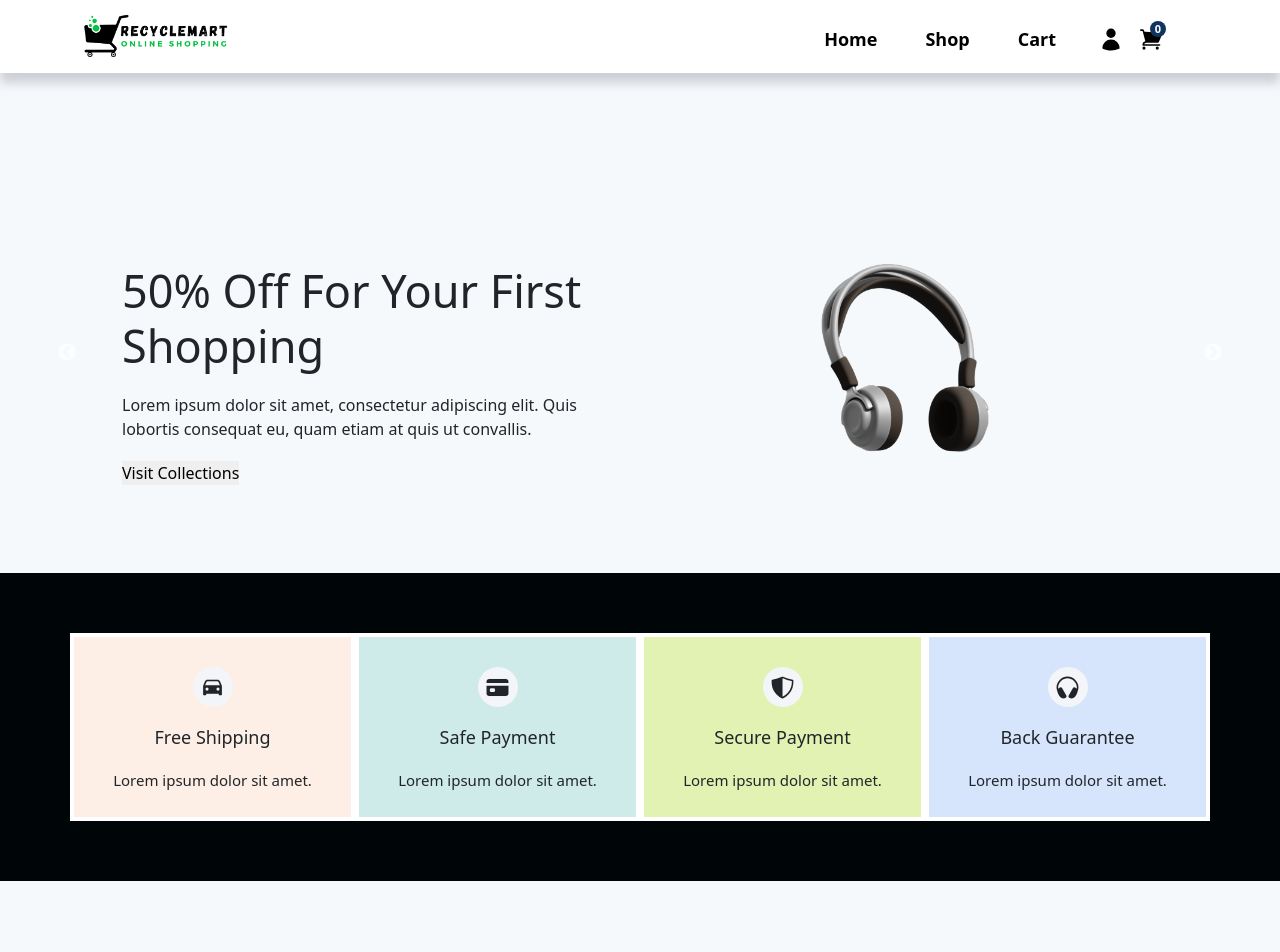
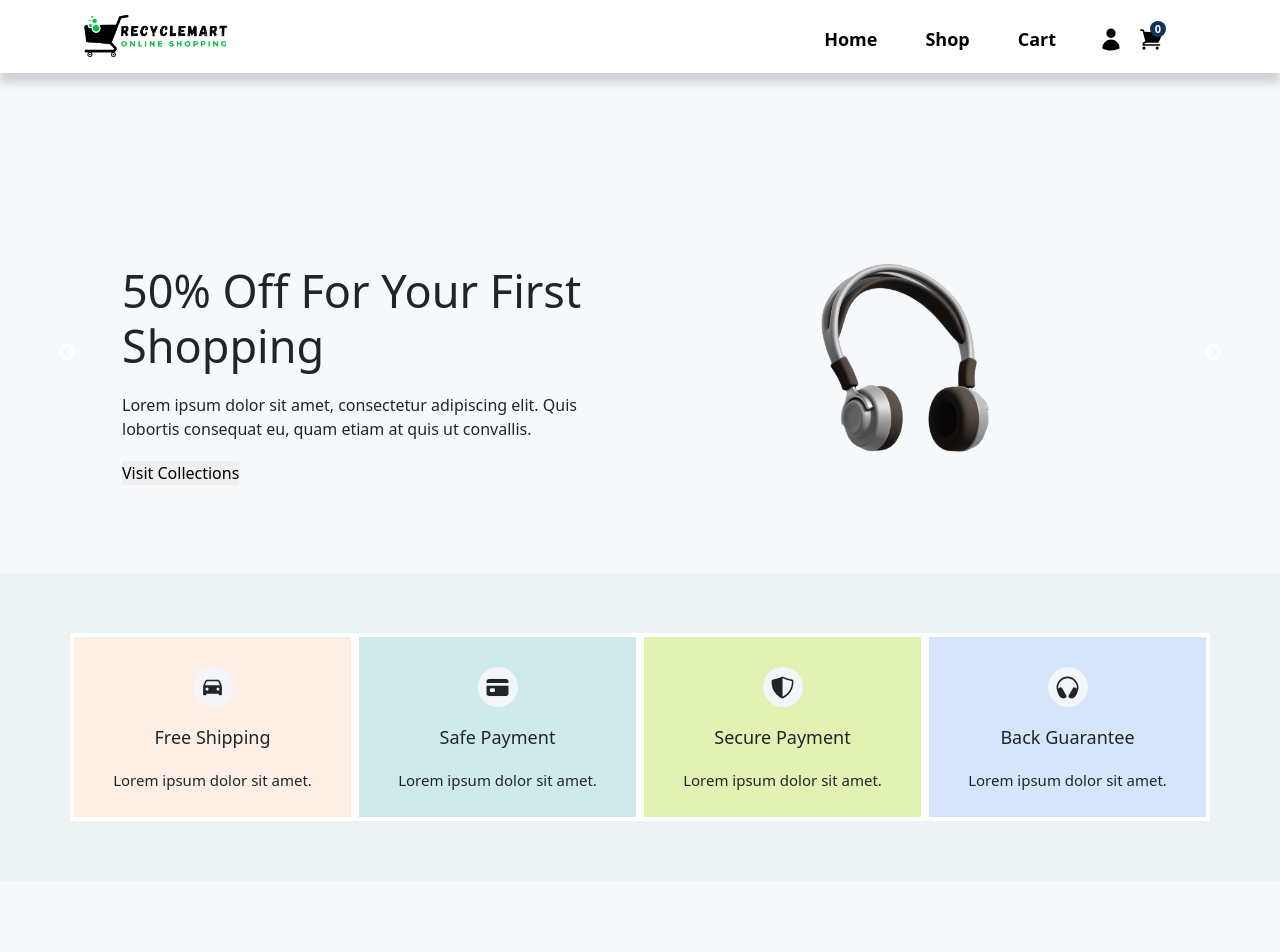
Before and after one commit to Sonalkri2004/Recycle_Mart, a React (Create React App) app: page / in a window 1280 px wide. Shown: the top 952 px of the page. Built offline with nearby package versions, Linux system fonts and the light colour scheme.

Commit message:
background changed

```diff
--- a/src/components/wrapper/style.css
+++ b/src/components/wrapper/style.css
@@ -1,6 +1,6 @@
 .wrapper {
   text-align: center;
-  background-color: rgb(0, 6, 8);
+  background-color: rgb(236, 241, 243);
 }
 
 .icon {
```
